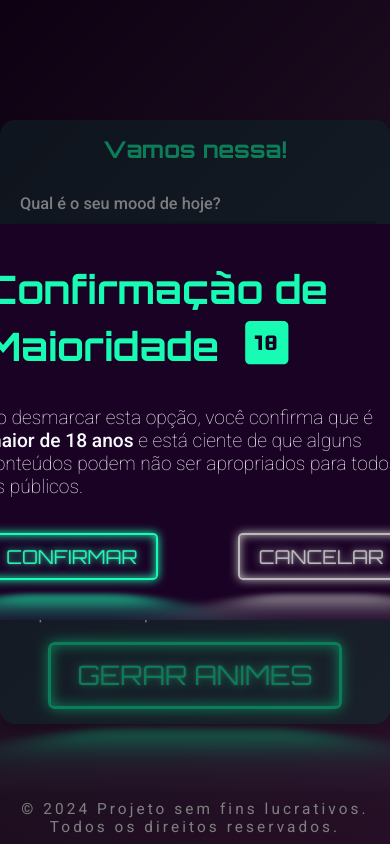
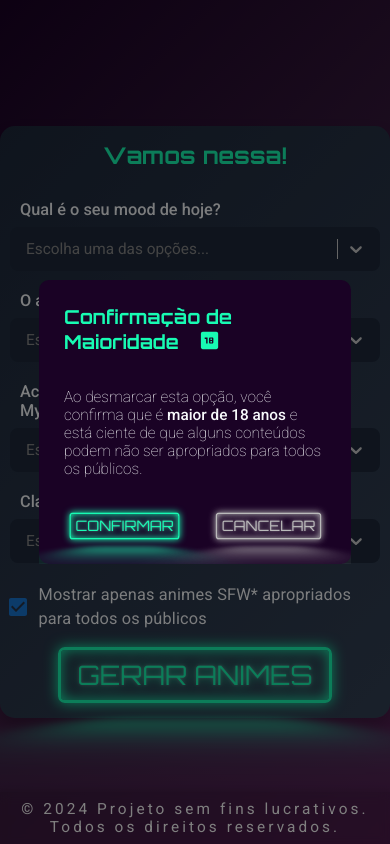
Before and after one commit to AmandaRibeiroUrbano/animeDiscovery, a React (Create React App) app: page /anime_filters in a window 390 px wide. Both pictures are taken after a click on the label 181 px from the left and 601 px from the top of the page. Built offline with nearby package versions, Linux system fonts and the light colour scheme; a web font is replaced by a local one.

Commit message:
Ajustes no modal para responsividade

```diff
--- a/src/components/NeonButton/NeonButton.css
+++ b/src/components/NeonButton/NeonButton.css
@@ -64,3 +64,17 @@
   .neon-button:focus::after {
     opacity: 1;
   }
+
+  @media (max-width: 768px) {
+    .neon-button {
+      padding: 10px 20px;
+      font-size: 14px;
+    }
+  }
+
+  @media (max-width: 600px) {
+    .neon-button {
+      padding: 8px 16px;
+      font-size: 12px;
+    }
+  }
--- a/src/components/NeonButton/index.js
+++ b/src/components/NeonButton/index.js
@@ -1,9 +1,9 @@
 import "./NeonButton.css"
 
-const NeonButton = ({action, content, fontSize = "1.5rem", color = "#18fbb3"}) =>{
+const NeonButton = ({className="neon-button", action, content, fontSize = "1.5rem", color = "#18fbb3"}) =>{
     return(
     <button
-    className="neon-button"
+    className= {className}
     onClick={action}
     style={{
         fontSize: fontSize,
--- a/src/pages/AnimeFilters/AnimeFilters.css
+++ b/src/pages/AnimeFilters/AnimeFilters.css
@@ -35,11 +35,6 @@
     text-decoration: none;
   }
 
-  .modal-title {
-    color: #1e293b;
-    font-size: 1.3rem;
-  }
-
   .icon18{
     font-size: 3rem;
     vertical-align: middle;
@@ -48,8 +43,12 @@
 
   .modal-text {
     font-size: 1rem;
-    padding-bottom: 10px;
+    padding: 20px;
     font-weight: 200;
+  }
+
+  .modal-title{
+    padding: 20px;
   }
 
   .boldText{
@@ -57,6 +56,7 @@
   }
 
   .modal-button-container{
+    padding: 20px;
     margin-top: 5px;
     display: flex;
     justify-content: space-between;
@@ -81,4 +81,39 @@
     .form-anime-filters h1 {
       font-size: 1.2rem;
     }
+
+    .modal-title{
+      font-size: 1.1rem;
+    }
+
+    .modal-text {
+      font-size: 1rem;
+      padding-bottom: 5px;
+    }
+    .icon18{
+      font-size: 1.2rem;
+      padding-left: 0;
+    }
+
   }
+
+  @media (max-width: 500px){
+    .modal-title{
+      font-size: 1rem;
+      padding: 5px;
+    }
+    .modal-text {
+      font-size: .8rem;
+      padding: 5px;
+    }
+    .modal-button-container{
+      padding: 0px;
+      justify-content: center;
+    }
+      .modal-neon-button {
+        padding: 4px 6px;
+        font-size: 8px;
+        transform: scale(.75);
+        transform: center;
+      }
+  }
--- a/src/pages/AnimeFilters/index.js
+++ b/src/pages/AnimeFilters/index.js
@@ -23,10 +23,10 @@ import NeonButton from "../../components/NeonButton";
 const customStyles = {
   content: {
     display: "flex",
-    width: "500px",
+    width: "80%",
+    maxWidth: "500px",
     flexDirection: "column",
     gap: "20px",
-    padding: "40px",
     backgroundColor: "#1a0225",
     border: "none",
     top: "50%",
@@ -39,8 +39,9 @@ const customStyles = {
   },
   overlay: {
     backgroundColor: "rgba(0,0,0,0.5)",
-  },
+  }
 };
+
 
 const AnimeFilters = () => {
   let navigate = useNavigate();
@@ -236,7 +237,7 @@ const AnimeFilters = () => {
           style={customStyles}
           contentLabel="Confirmação de Maioridade"
         >
-          <h1>
+          <h1 className="modal-title">
             Confirmação de Maioridade
             <span className="icon18">
               <Md18UpRating />
@@ -249,6 +250,7 @@ const AnimeFilters = () => {
           </p>
           <div className="modal-button-container">
             <NeonButton
+            className="neon-button modal-neon-button"
             fontSize="1rem"
             content="Confirmar"
             action={() => {
@@ -258,6 +260,7 @@ const AnimeFilters = () => {
               }}
             />
             <NeonButton
+            className="neon-button modal-neon-button"
             fontSize="1rem"
             color="#bababa"
             content="Cancelar"
```
